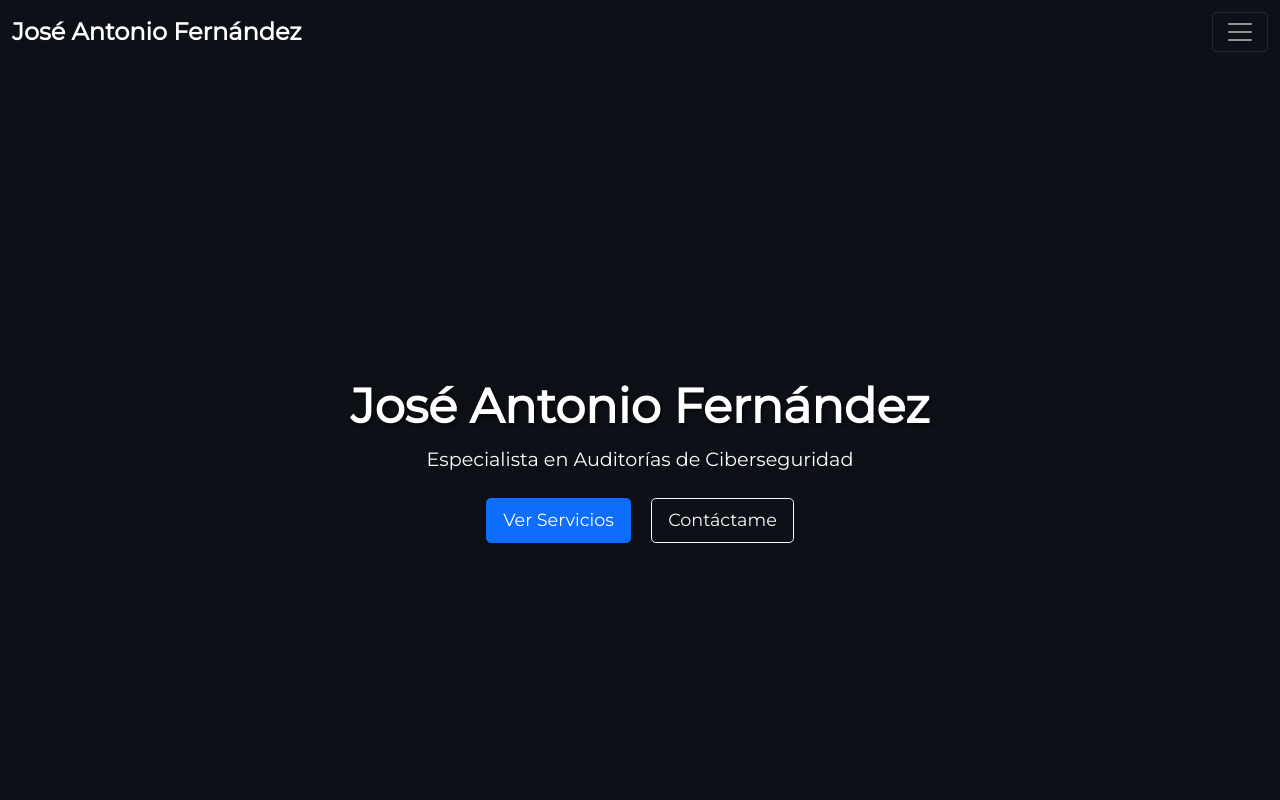
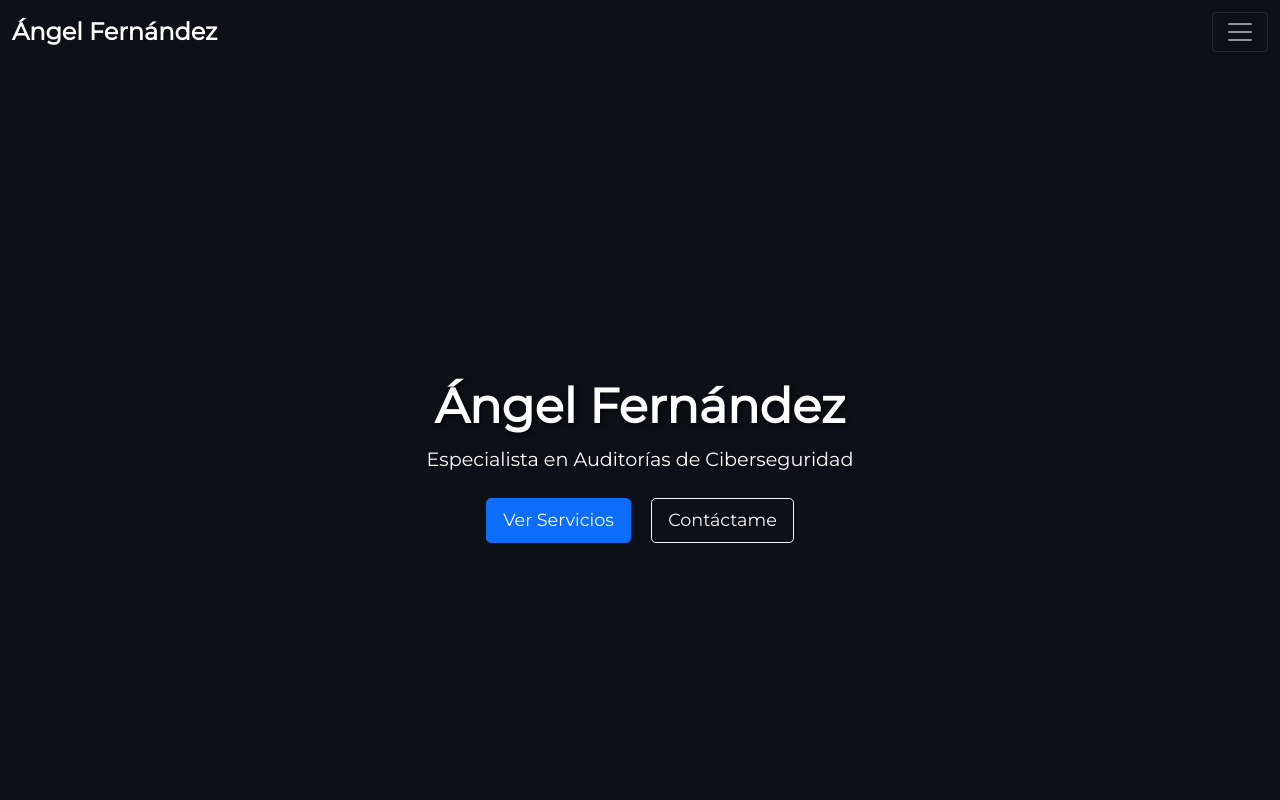
Before and after one commit to afg199/website, a plain HTML site: page index.html in a window 1280 px wide. Shown: the top 800 px of the page. Drawn offline with nearby package versions, Linux system fonts and the light colour scheme.

Commit message:
Update index.html

```diff
--- a/index.html
+++ b/index.html
@@ -1,10 +1,10 @@
 <!DOCTYPE HTML>
 <html>
 <head>
-    <title>José Antonio Fernández Galán - Auditorías de Ciberseguridad</title>
+    <title>Ángel Fernández - Auditorías de Ciberseguridad</title>
     <meta charset="utf-8">
     <meta name="viewport" content="width=device-width, initial-scale=1.0">
-    <meta name="description" content="Marca personal de José Antonio Fernández, especializado en auditorías de ciberseguridad y consultoría de seguridad informática.">
+    <meta name="description" content="Marca personal de Ángel Fernández, especializado en auditorías de ciberseguridad y consultoría de seguridad informática.">
     <meta name="keywords" content="Ángel Fernández, Ciberseguridad, Auditorías, Seguridad Informática, Consultoría">
     <link rel="stylesheet" href="https://fonts.googleapis.com/css?family=Montserrat">
     <link href="https://cdn.jsdelivr.net/npm/bootstrap@5.0.0-beta1/dist/css/bootstrap.min.css" rel="stylesheet">
@@ -15,7 +15,7 @@
 <!-- Navbar -->
 <nav class="navbar sticky-top navbar-dark bg-dark">
     <div class="container-fluid">
-        <a class="navbar-brand" href="#">José Antonio Fernández</a>
+        <a class="navbar-brand" href="#">Ángel Fernández</a>
         <button class="navbar-toggler" type="button" data-bs-toggle="collapse" data-bs-target="#navbarNav" aria-controls="navbarNav" aria-expanded="false" aria-label="Toggle navigation">
             <span class="navbar-toggler-icon"></span>
         </button>
@@ -33,7 +33,7 @@
 <!-- Hero Section -->
 <section id="inicio" class="text-center bg-dark text-white py-5">
     <div class="container">
-        <h1>José Antonio Fernández</h1>
+        <h1>Ángel Fernández</h1>
         <p class="lead">Especialista en Auditorías de Ciberseguridad</p>
         <a href="#servicios" class="btn btn-primary btn-lg">Ver Servicios</a>
         <a href="#contacto" class="btn btn-outline-light btn-lg">Contáctame</a>
@@ -128,7 +128,7 @@
 <!-- Footer -->
 <footer class="bg-dark text-white py-4">
     <div class="container text-center">
-        <p>© 2024 José Antonoi Fernández. Todos los derechos reservados.</p>
+        <p>© 2024 Ángel Fernández. Todos los derechos reservados.</p>
         <div>
             <a href="https://linkedin.com" class="text-white mx-2"><i class="fab fa-linkedin"></i></a>
             <a href="https://github.com" class="text-white mx-2"><i class="fab fa-github"></i></a>
```
